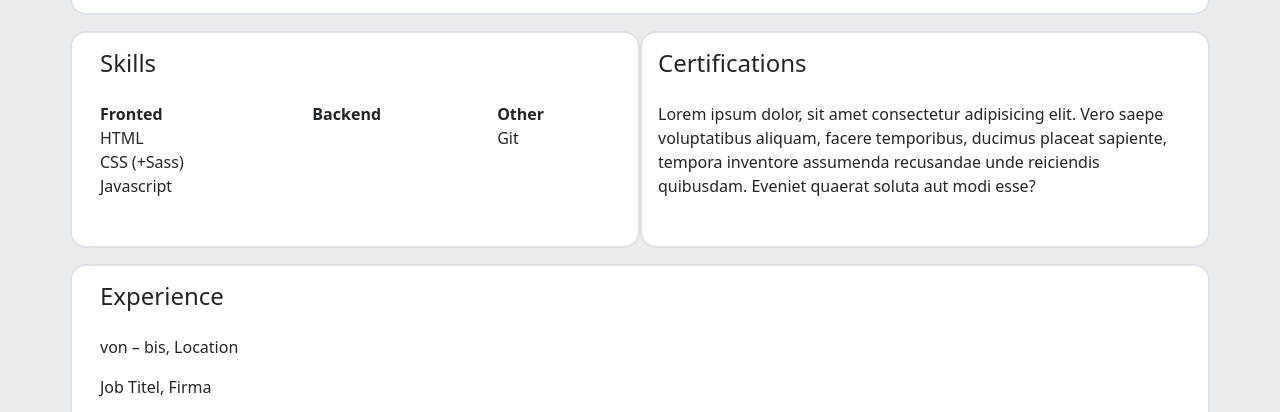
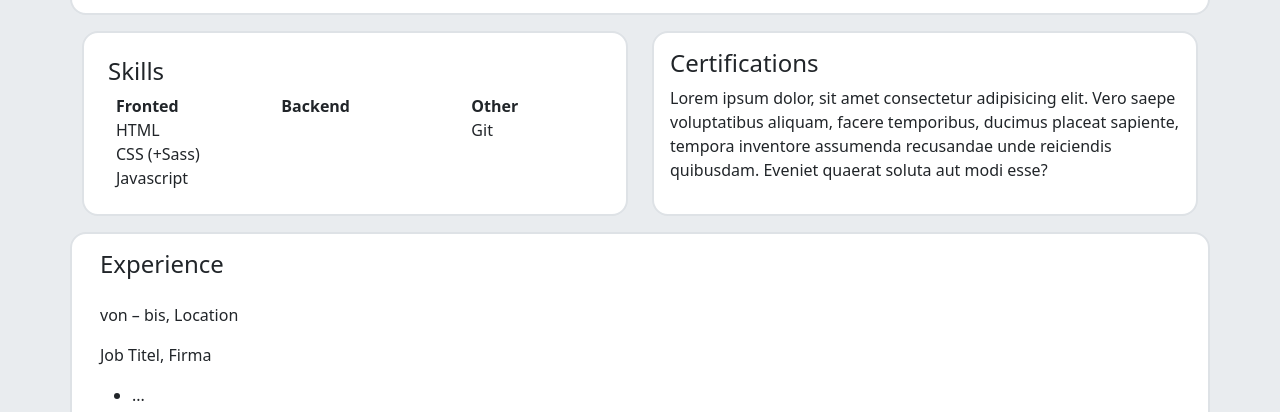
Before and after one commit to yasaman1993/bootstrap-resume, a website: page index.html in a window 1280 px wide. Shown: the part 333-745 px from the top of the page. Drawn offline with nearby package versions, Linux system fonts and the light colour scheme.

Commit message:
second commit

```diff
--- a/index.html
+++ b/index.html
@@ -16,7 +16,7 @@
       crossorigin="anonymous"></script>
   </head>
 
-  <body class="p-3 bg-body-secondary">
+  <body class="p-3 bg-body-secondary w-100 h-100">
     <header
       class="container border border-2 rounded-4 bg-white p-3 d-flex flex-row justify-content-center align-items-center">
       <div class="p-3">
@@ -41,22 +41,22 @@
 
       <div>
         <nav class="nav-link d-flex flex-column">
-          <a class="pt-2 text-decoration-none" href="#">
+          <a class="pt-2 text-decoration-none text-black" href="#">
             <i class="fa-solid fa-desktop"></i> Portfolio</a
           >
-          <a class="pt-2 text-decoration-none" href="#">
+          <a class="pt-2 text-decoration-none text-black" href="#">
             <i class="fa-solid fa-pen"></i> Technical Blog</a
           >
           <a
-            class="pt-2 text-decoration-none"
+            class="pt-2 text-decoration-none text-black"
             href="mailto:yasaman.nikpay@gmail.com">
             <i class="fa-solid fa-envelope"></i> yasaman.nikpay@gmail.com</a
           >
-          <a class="pt-2 text-decoration-none" href="tel:+4911111111"
+          <a class="pt-2 text-decoration-none text-black" href="tel:+4911111111"
             ><i class="fa-solid fa-phone"></i> +49111111111</a
           >
           <a
-            class="pt-2 text-decoration-none"
+            class="pt-2 text-decoration-none text-black"
             href="https://github.com/yasaman1993"
             target="_blank"
             rel="noopener noreferrer">
@@ -72,42 +72,46 @@
 
     <main class="container">
       <section class="row">
-        <div class="col-6 border border-2 rounded-4 bg-white my-3">
-          <h4 class="p-3">Skills</h4>
-          <table class="text-start my-2 w-100">
+        <div class="col-6">
+          <div
+            class="border border-2 rounded-4 bg-white my-3 bg-white text-start p-4">
+            <h4>Skills</h4>
+            <table class="w-100">
               <tr>
-              <th class="px-3">Fronted</th>
-              <th class="px-3">Backend</th>
-              <th class="px-3">Other</th>
+                <th class="ps-2">Fronted</th>
+                <th class="px-4">Backend</th>
+                <th class="px-4">Other</th>
               </tr>
               <tr>
-              <td class="px-3">HTML</td>
-              <td class="px-3"></td>
-              <td class="px-3">Git</td>
+                <td class="ps-2">HTML</td>
+                <td class="px-4"></td>
+                <td class="px-4">Git</td>
               </tr>
               <tr>
-              <td class="px-3">CSS (+Sass)</td>
-              <td class="px-3"></td>
-              <td class="px-3"></td>
+                <td class="ps-2">CSS (+Sass)</td>
+                <td class="px-4"></td>
+                <td class="px-4"></td>
               </tr>
 
               <tr>
-              <td class="px-3">Javascript</td>
-              <td class="px-3"></td>
-              <td class="px-3"></td>
+                <td class="ps-2">Javascript</td>
+                <td class="px-4"></td>
+                <td class="px-4"></td>
               </tr>
             </table>
           </div>
-
-        <div class="col-6 border border-2 rounded-4 bg-white p-3 my-3">
+        </div>
+        <div class="col-6">
+          <div class="border border-2 rounded-4 bg-white my-3 bg-white p-3">
             <h4>Certifications</h4>
             <div>
-            <p class="py-3">
+              <p>
                 Lorem ipsum dolor, sit amet consectetur adipisicing elit. Vero
                 saepe voluptatibus aliquam, facere temporibus, ducimus placeat
                 sapiente, tempora inventore assumenda recusandae unde reiciendis
                 quibusdam. Eveniet quaerat soluta aut modi esse?
               </p>
+            </div>
           </div>
         </div>
       </section>
@@ -136,13 +140,13 @@
               alt="Digital Career Institute"
               width="150" />
 
-
             <div class="d-flex flex-column px-3">
               <p>02/2024-02/2025</p>
               <h5>What, Where:</h5>
               <p>Web Development, Digital Career Institue(DCI)</p>
             </div>
-        </div></div>
+          </div>
+        </div>
       </section>
     </main>
   </body>
--- a/style.css
+++ b/style.css
@@ -4,13 +4,9 @@
   box-sizing: border-box;
 }
 
-body {
-  height: 100%;
-}
+
 
 .nav-link {
   width: max-content;
-  a {
-    color: black;
-  }
+
 }
```
Lines whose indentation alone changed are shown as unchanged.
